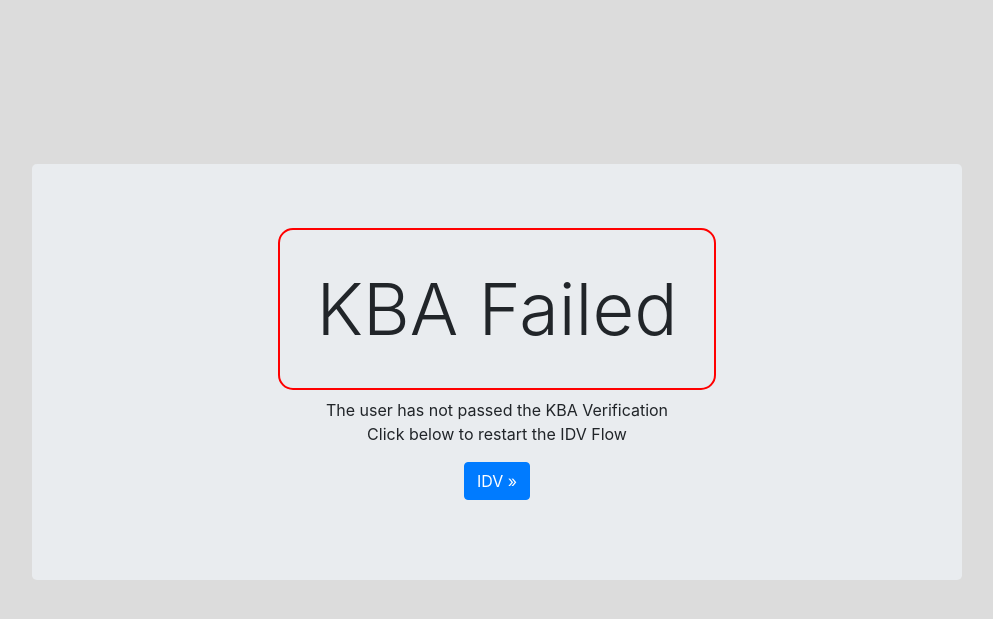
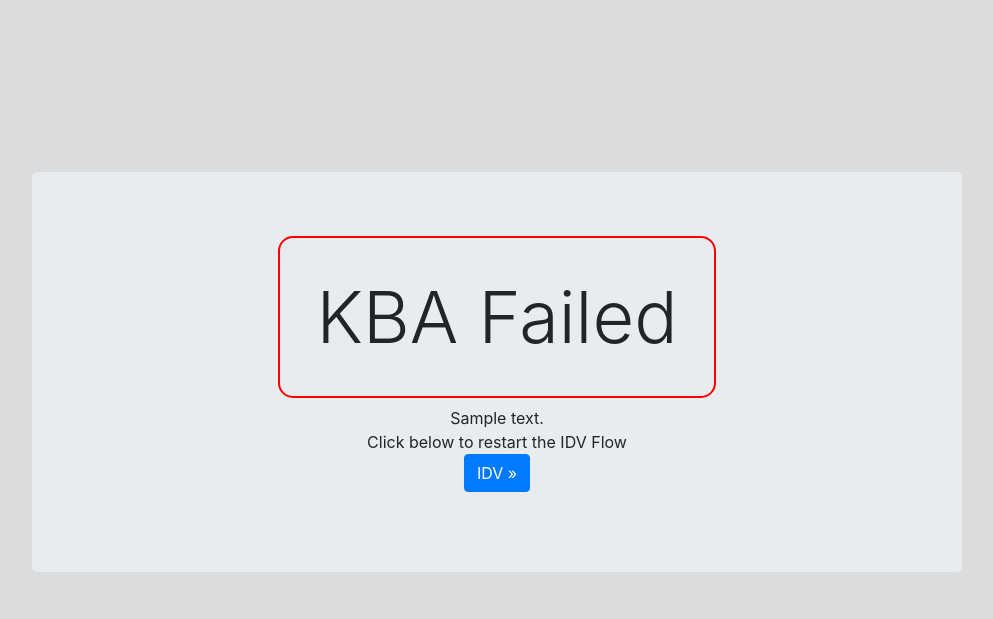
Before and after one commit to brarm/aws-dev, a Flask app: template templates/kba-failed.html in a window 1280 px wide. Shown: the part 56-675 px from the top of the page, without its empty margins (143-1136 px from the left). Run offline with Flask 2, Linux system fonts and the light colour scheme; the template is opened without the code that fills it: most values are stand-ins (such as "Sample title", 1, 10 or a date in 2020); some libraries are stand-ins or nearby versions.

Commit message:
Integrate kba result code checking into IDV flow

```diff
--- a/app.py
+++ b/app.py
@@ -33,10 +33,8 @@ def kba_questions():
         raw_data = request.form
         kba_string = (raw_data.to_dict())['payload']
         kba_questions = json.loads(kba_string)['kba_questions']
-        print(json.dumps(kba_questions))
 
         return render_template('kba-questions.html', kba_questions=kba_questions)
-    #return jsonify({'message': 'kba-questions'})
 
 @app.route('/kba-success', methods=['POST'])
 def kba_success():
@@ -46,7 +44,12 @@ def kba_success():
 
 @app.route('/kba-failed', methods=['POST'])
 def kba_failed():
-    return render_template('kba-failed.html')
+    raw_data = request.form
+    message = (raw_data.to_dict())['payload']
+    print(message)
+    message_lines = message.split(';;')
+    print(message_lines)
+    return render_template('kba-failed.html', message_lines=message_lines)
 
 @app.errorhandler(404)
 def not_found(error=None):
--- a/static/js/script.js
+++ b/static/js/script.js
@@ -19,6 +19,7 @@ window.addEventListener('load', function() {
 			return false;
 		}
 		auth_string = "Bearer " + resp["access_token"];
+		// console.log(auth_string)
 	});
 	return cognito_resp;
 });
@@ -67,7 +68,8 @@ $('#kba-form').submit(function(e) {
 
 	// console.log(payload);
 	$.ajax({
- 		url: "https://pv48iufl8k.execute-api.us-west-1.amazonaws.com/Test/kba-post",
+ 		// url: "https://pv48iufl8k.execute-api.us-west-1.amazonaws.com/Test/kba-post",
+ 		url: "https://l421z6y49d.execute-api.eu-west-2.amazonaws.com/Dev/kba-post",
  		type: "POST",
   		contentType: "application/json",
  		headers: {
@@ -121,11 +123,12 @@ $('#user-info-form').submit(function(e) {
  		"state" : state,
  		"postal" : postal,
  		"ssn" : ssn,
- 		"dob" : dob,
+ 		"dob" : dob
  	};
 
  	$.ajax({
- 		url: "https://pv48iufl8k.execute-api.us-west-1.amazonaws.com/Test/pii-check-post",
+ 		// url: "https://pv48iufl8k.execute-api.us-west-1.amazonaws.com/Test/pii-check-post",
+ 		url: "https://l421z6y49d.execute-api.eu-west-2.amazonaws.com/Dev/pii-check-post",
  		type: "POST",
   		contentType: "json",
  		headers: {
@@ -133,8 +136,7 @@ $('#user-info-form').submit(function(e) {
  		},
  		data : JSON.stringify({"user_info":userInfo}),
  		success: function(resp){
- 			alert("User " + firstName + " authenticated");
- 			redirectToKba(resp);
+ 			redirectFromIDV(resp, firstName);
  		},
  		error: function(XMLHttpRequest, textStatus, errorThrown) {
         	alert("Status: " + textStatus); alert("Error: " + errorThrown);
@@ -155,7 +157,7 @@ function generateCognitoToken(callback) {
 		url: "https://test-api-gw-auth.auth.us-east-1.amazoncognito.com/oauth2/token",
 		type: "POST",
 		data: "grant_type=client_credentials",
-		async: false,
+		// async: false,
 		headers: {
 			"Content-Type": "application/x-www-form-urlencoded",
 			"Authorization": headerString
@@ -171,7 +173,37 @@ function generateCognitoToken(callback) {
 	});
 };
 
-function redirectToKba(resp) {
+function redirectFromIDV(resp, firstName) {
+	kbaresultCode = resp['kba_result_code'];
+	if(kbaresultCode == 0) {
+		redirectToKba(resp, firstName);
+	} else {
+		console.log(resp) 	// just for debugging, sanity-check
+		message = resp['message'];
+		console.log(message)
+		var origin = location.origin
+		var url = origin + '/kba-failed';
+
+		var form = document.createElement("form");
+		form.setAttribute("action", url);
+		form.setAttribute("method", "post");
+		form.setAttribute("style", "display:none")
+		form.setAttribute("id", "kba-fail");
+
+		var input = document.createElement("input");
+		input.setAttribute("type", "text");
+		input.setAttribute("name", "payload");
+		input.setAttribute("value", message)
+
+		form.appendChild(input);
+		$('body').append(form);
+		form.submit();
+	}
+}
+
+function redirectToKba(resp, firstName) {
+	alert("User " + firstName + " authenticated");
+
 	var st = JSON.stringify(resp);
 	var origin = location.origin
 	var url = origin + '/kba-questions';
--- a/templates/index.html
+++ b/templates/index.html
@@ -76,14 +76,14 @@
           <div class="row">
             <div class="col-md-6 mb-3">
               <label for="ssn">SSN<span class="text-muted"> (No Dashes)</span></label>
-              <input type="text" class="form-control" id="ssn" placeholder="" value="" required>
+              <input type="text" class="form-control" id="ssn" placeholder="" value="">
               <div class="invalid-feedback">
                 Valid SSN is required.
               </div>
             </div>
             <div class="col-md-6 mb-3">
               <label for="dob">DOB<span class="text-muted"> (MM/DD/YYYY)</span></label>
-              <input type="text" class="form-control" id="dob" placeholder="" value="" required>
+              <input type="text" class="form-control" id="dob" placeholder="" value="">
               <div class="invalid-feedback">
                 Valid DOB is required.
               </div>
--- a/templates/kba-failed.html
+++ b/templates/kba-failed.html
@@ -1,12 +1,19 @@
 {% extends "message.html" %}
 
-{% block title %}KBA Success{% endblock %}
+{% block title %}KBA Failed{% endblock %}
 
 {% block main_message %}
 <h1 class="display-3 error">KBA Failed</h1>
 {% endblock main_message %}
 
 {% block sub_message %}
-<p>The user has not passed the KBA Verification<br/>
-Click below to restart the IDV Flow</p>
+{% for message_line in message_lines %}
+<div class="row justify-content-center">
+	{{ message_line }}
+</div>
+{% endfor %}
+<!-- <p>The user has not passed the KBA Verification<br/> -->
+<div class="row justify-content-center">
+Click below to restart the IDV Flow
+</div>
 {% endblock sub_message %}
--- a/templates/message.html
+++ b/templates/message.html
@@ -9,10 +9,10 @@
       	{% block main_message %}
         {% endblock main_message %}
       </div>
-      <div class="row justify-content-center">
+      <!-- <div class="row justify-content-center">   -->
         {% block sub_message %}
         {% endblock sub_message %}
-      </div>
+      <!-- </div> -->
       <div class="row justify-content-center">
         <p><a class="btn btn-primary btn-md" href="/" role="button">IDV &raquo;</a></p>
       </div>
```
